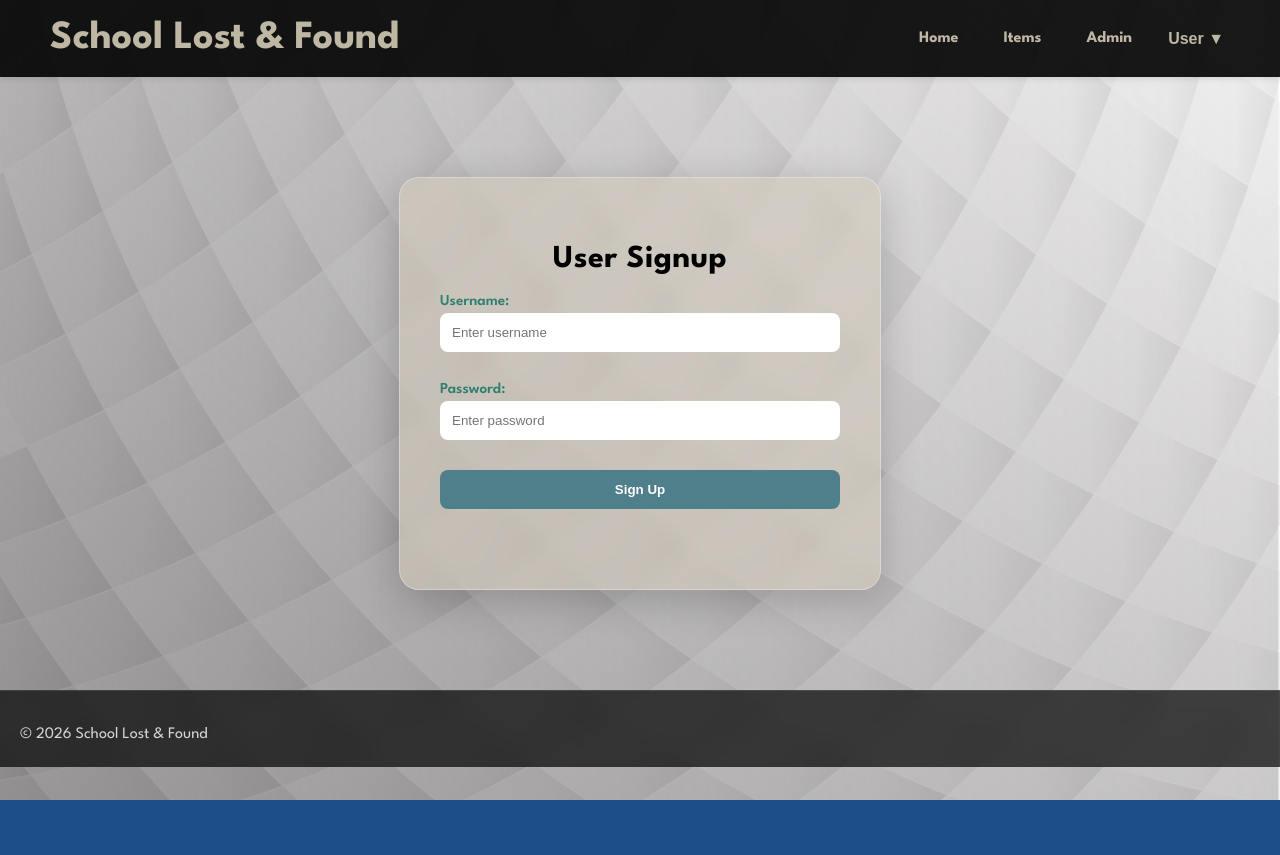
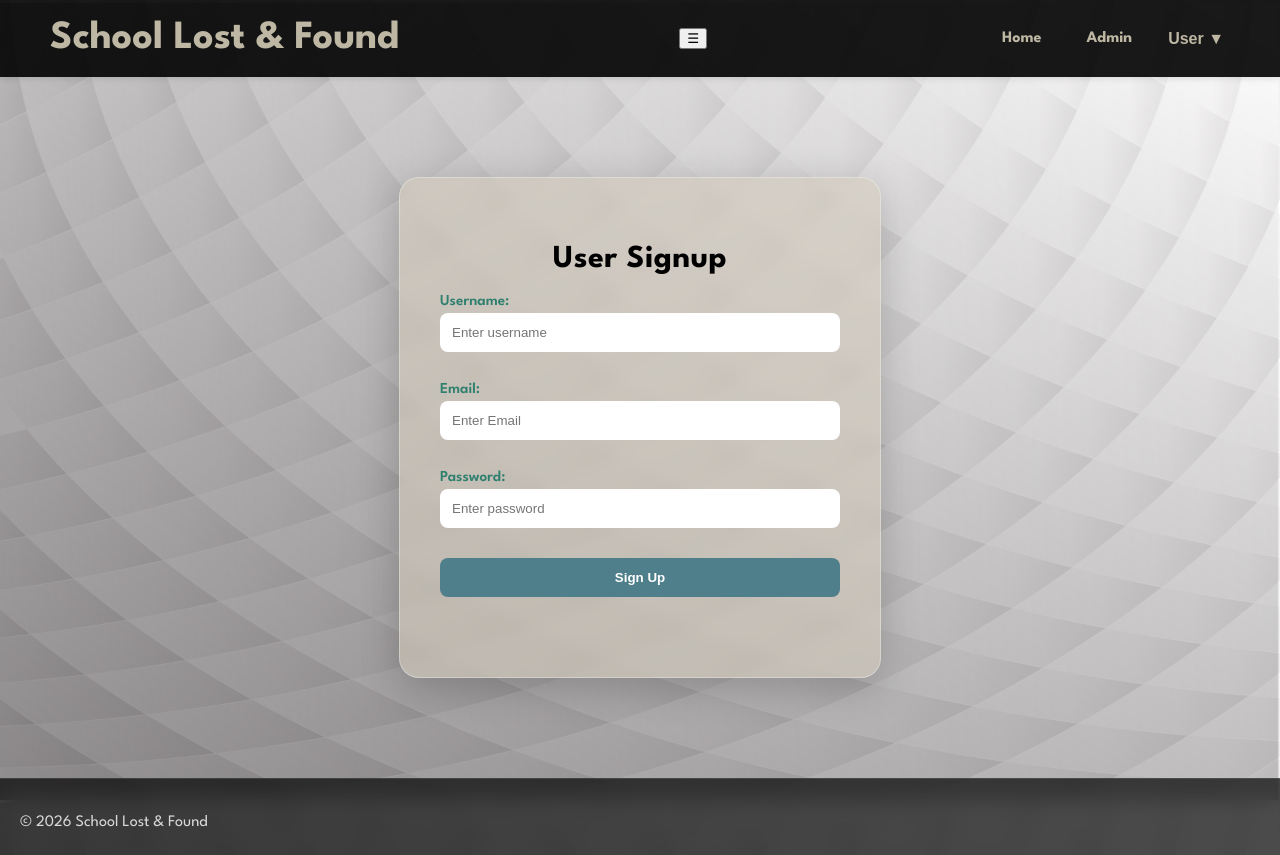
Before and after one commit to vasishwak79/Vasishwa-frontend, a website: page frontend/signup.html in a window 1280 px wide. Before the commit the page ends 800 px from the top, so only its background shows below. Drawn offline with Linux system fonts and the light colour scheme; files whose address does not match are found by name.

Commit message:
Update signup.html

```diff
--- a/frontend/signup.html
+++ b/frontend/signup.html
@@ -3,6 +3,7 @@
 <head>
   <meta charset="UTF-8">
   <title>User Signup</title>
+  <meta name="viewport" content="width=device-width, initial-scale=1.0">
   <link rel="stylesheet" href="style_signup.css">
   <link rel="stylesheet" href="style_general.css">
   <link href="https://fonts.googleapis.com/css2?family=League+Spartan:wght@400;600;700&family=Montserrat:wght@400;600;700&display=swap" rel="stylesheet">
@@ -14,9 +15,10 @@
   <header>
     <h1 class="site-title">School Lost & Found</h1>
 
+    <button class="nav-toggle" aria-label="Toggle navigation">☰</button>
+
     <nav class="nav-right">
       <a href="index.html" class="nav-btn ">Home</a>
-      <a href="items.html" class="nav-btn ">Items</a>
       <a href="admin.html" class="nav-btn ">Admin</a>
 
       <!-- User Dropdown (ONLY when logged in) -->
@@ -25,6 +27,7 @@
           <span id="username-display">User</span> ▼
         </button>
         <div class="dropdown-content">
+          <a href="profile.html" id="profileLink">Profile</a>
           <a href="login.html">User Login</a>
           <a href="#" id="logoutBtn">Logout</a>
         </div>
@@ -50,6 +53,20 @@
           type="text"
           class="input-small"
           placeholder="Enter username"
+          required
+        >
+
+      </section>
+
+      <section>
+        <label for="Email" class="form-label">Email: </label>
+
+        <input
+          id="email"
+          name="email"
+          type="text"
+          class="input-small"
+          placeholder="Enter Email"
           required
         >
 
```
